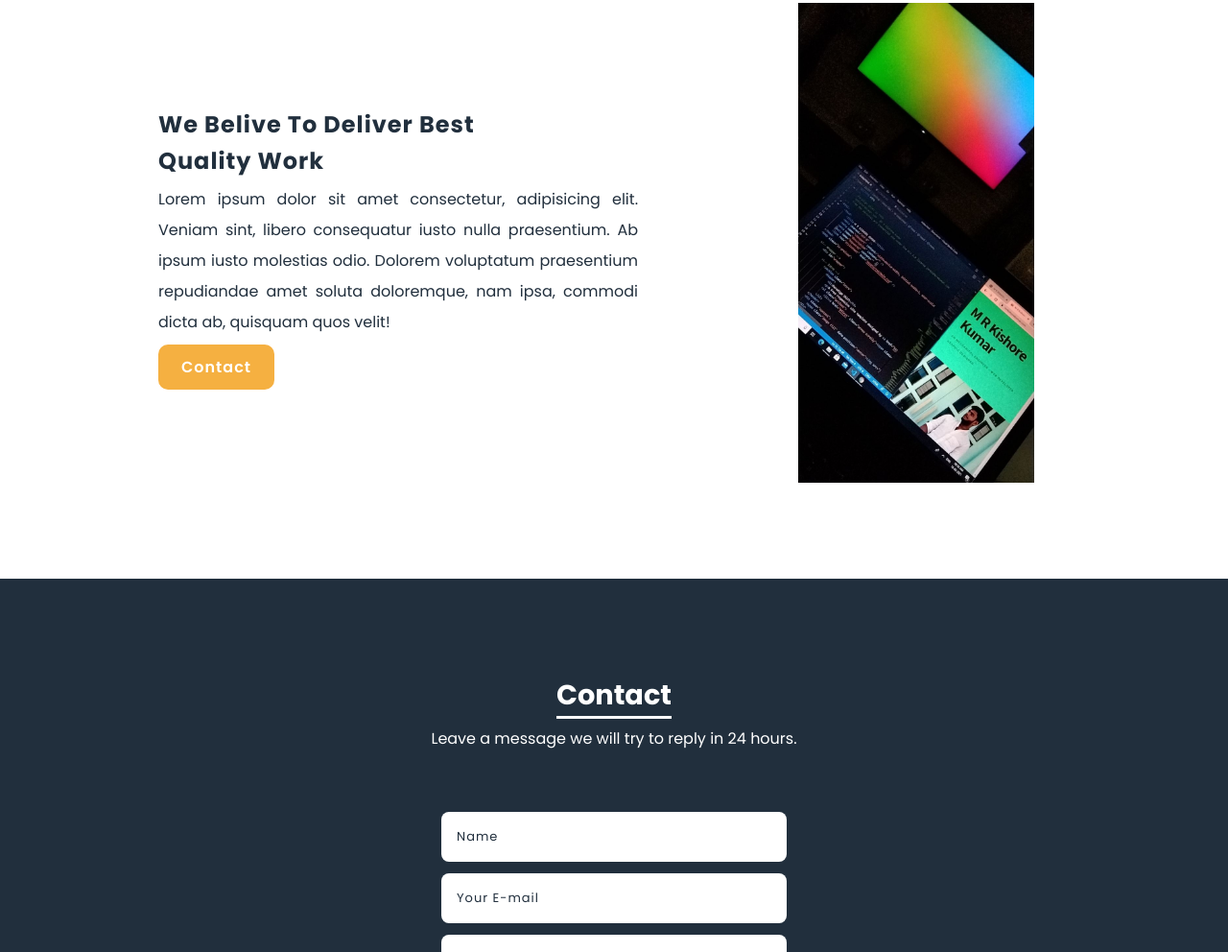
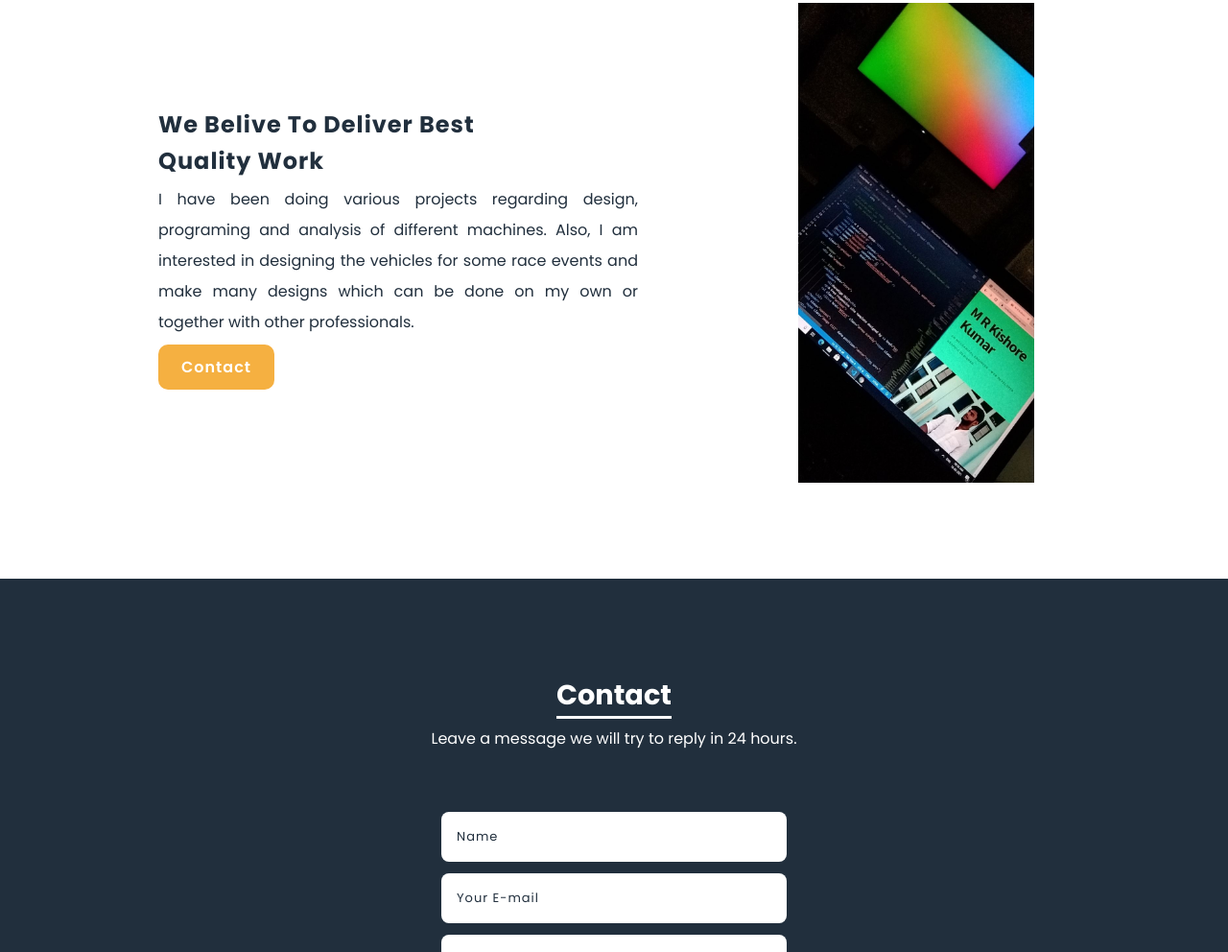
Before and after one commit to mrkishorekumar/portfolio-v3, a plain HTML site: page index.html in a window 1280 px wide. Shown: the part 2730-3722 px from the top of the page at 96% size. Drawn offline with nearby package versions, Linux system fonts and the light colour scheme; a script that the page names is missing.

Commit message:
Update index.html

```diff
--- a/index.html
+++ b/index.html
@@ -143,7 +143,7 @@
         <div class="work-content">
             <div class="work-text">
                 <h1>We Belive To Deliver Best <br> Quality Work</h1>
-                <p>Lorem ipsum dolor sit amet consectetur, adipisicing elit. Veniam sint, libero consequatur iusto nulla praesentium. Ab ipsum iusto molestias odio. Dolorem voluptatum praesentium repudiandae amet soluta doloremque, nam ipsa, commodi dicta ab, quisquam quos velit!</p>
+                <p>I have been doing various projects regarding design, programing and analysis of different machines. Also, I am interested in designing the vehicles for some race events and make many designs which can be done on my own or together with other professionals.</p>
                 <a href="#contact">Contact</a>
             </div>
 
```
